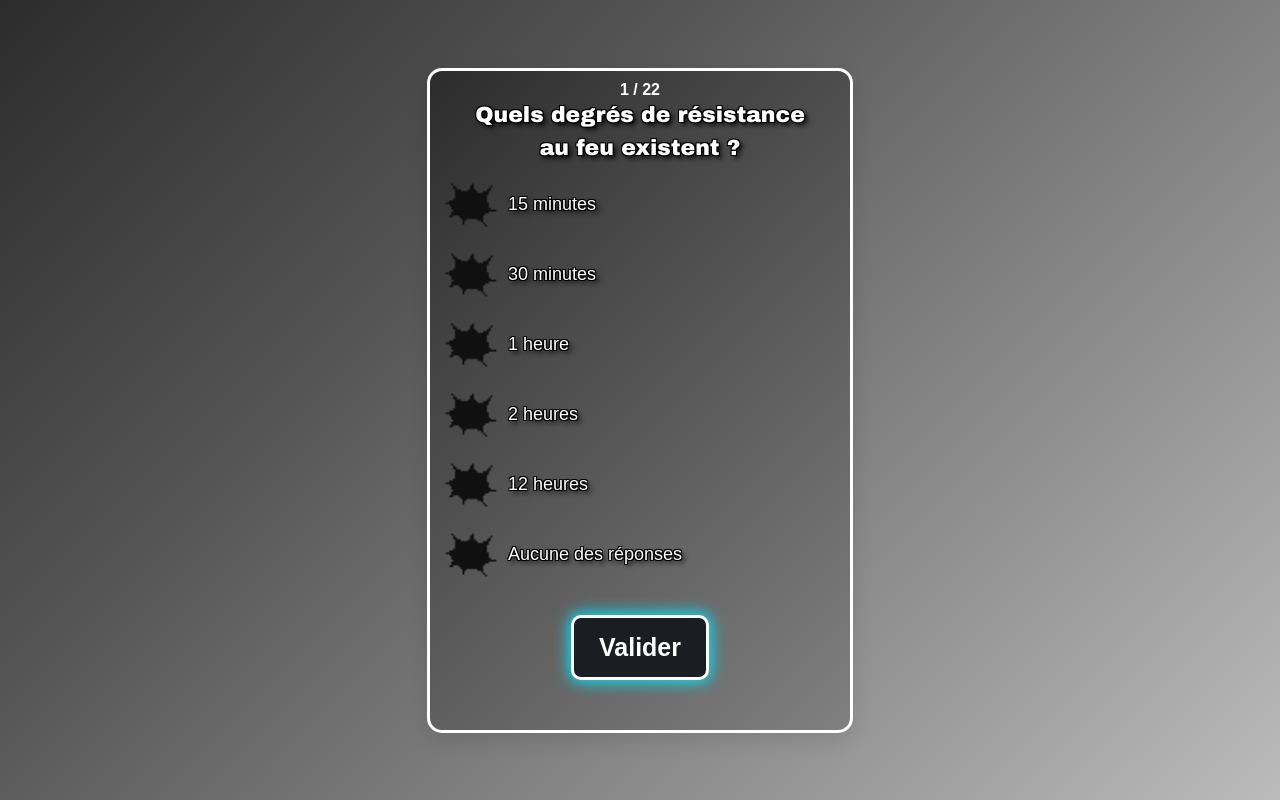
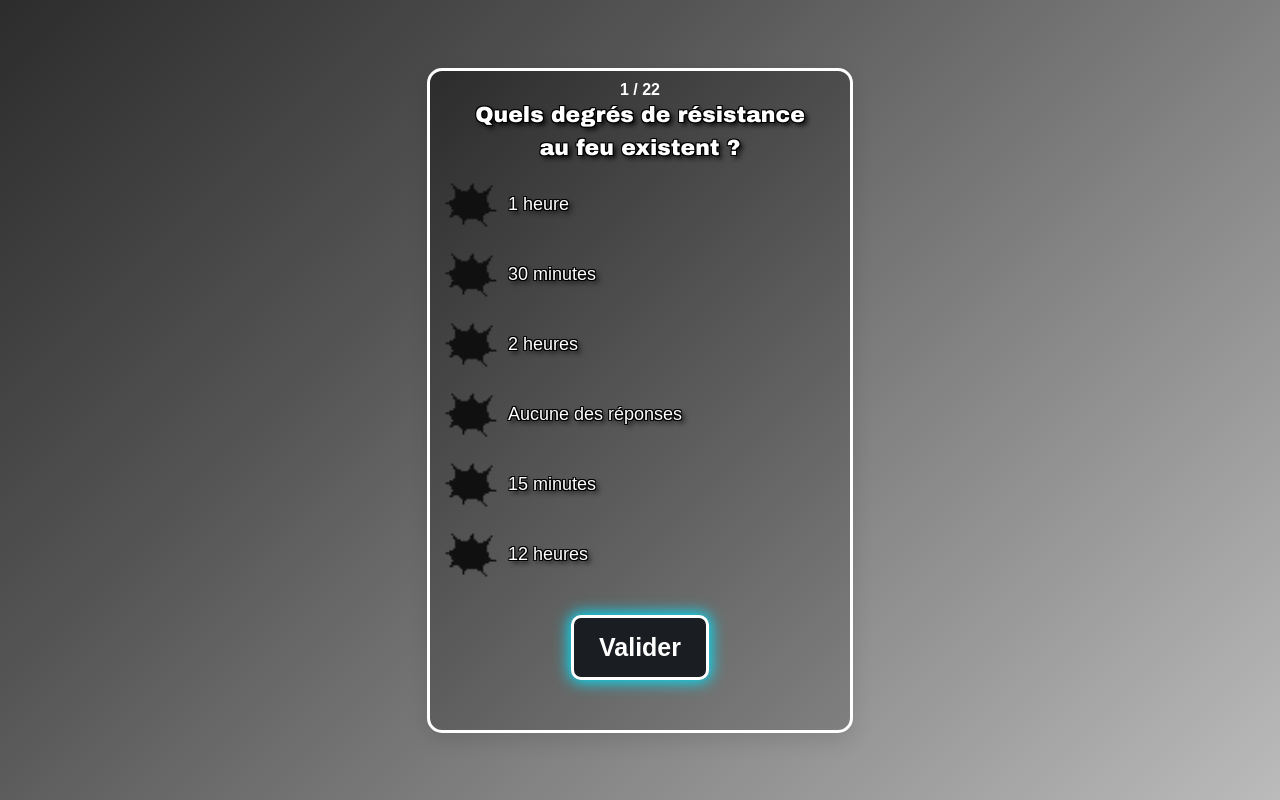
Before and after one commit to Remi-Mason/quiz-1-3, a plain HTML site: page index.html in a window 1280 px wide. Both pictures are taken after a click on the button 640 px from the left and 636 px from the top of the page. Drawn offline with Linux system fonts and the light colour scheme.

Commit message:
Update index.html

```diff
--- a/index.html
+++ b/index.html
@@ -1025,10 +1025,16 @@ shuffleArray(quizData);
   resultDiv.innerHTML = "";
   validateBtn.style.display = "block";
   const data = quizData[currentQuestion];
+
+  // Cloner et mélanger les options
+  let options = data.options.slice(); // clone l'array d'options
+  shuffleArray(options); // mélange les options
+
   questionCounterEl.textContent = `${currentQuestion + 1} / ${quizData.length}`;
   questionTextEl.textContent = data.question;
   optionsDiv.innerHTML = "";
-      data.options.forEach((option, index) => {
+
+  options.forEach((option, index) => {
     const div = document.createElement("div");
     div.className = "option";
     const checkbox = document.createElement("input");
@@ -1036,7 +1042,10 @@ shuffleArray(quizData);
     checkbox.value = option;
     checkbox.name = "option";
     checkbox.id = `option_${index}`;
-        checkbox.addEventListener("click", () => { checkboxSound.currentTime = 0; checkboxSound.play(); });
+    checkbox.addEventListener("click", () => {
+      checkboxSound.currentTime = 0;
+      checkboxSound.play();
+    });
     const label = document.createElement("label");
     label.htmlFor = `option_${index}`;
     label.textContent = option;
```
Lines whose indentation alone changed are shown as unchanged.
